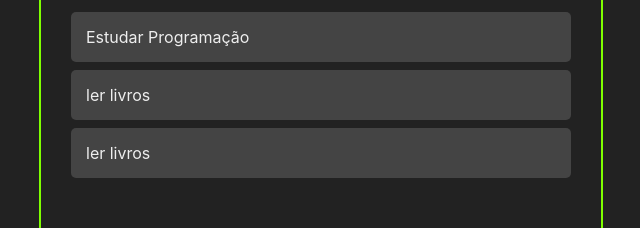
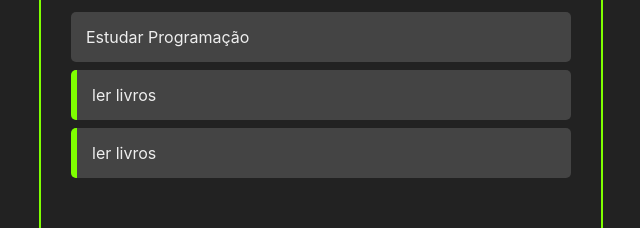
Before and after one commit to Hector-Lopes/React-List-ToDo, a React (Create React App) app: page / in a window 1280 px wide. Shown: the part 120-348 px from the top of the page, without its empty margins (319-959 px from the left). Built offline with nearby package versions, Linux system fonts and the light colour scheme.

Commit message:
feat: add new function to complete the tasks

```diff
--- a/src/App.jsx
+++ b/src/App.jsx
@@ -26,6 +26,16 @@
       completed: true,
     },
   ]);
+
+  const handleTaskClick = (taskId) => {
+    const newTasks = tasks.map((task) => {
+      if (task.id == taskId) return { ...task, completed: !task.completed };
+
+      return task;
+    });
+    SetTasks(newTasks);
+  };
+
   const handleTaskAddition = (tasktitle) => {
     const NewTasks = [
       ...tasks,
@@ -42,7 +52,7 @@
     <>
       <div className="container">
         <AddTask handleTaskAddition={handleTaskAddition} />
-        <Tasks tasks={tasks} />
+        <Tasks tasks={tasks} handleTaskClick={handleTaskClick} />
       </div>
     </>
   );
--- a/src/components/Task.jsx
+++ b/src/components/Task.jsx
@@ -1,8 +1,16 @@
 import React from 'react';
 import './Task.css';
 
-const Task = ({ task }) => {
-  return <div className="task-container">{task.title}</div>;
+const Task = ({ task, handleTaskClick }) => {
+  return (
+    <div
+      className="task-container"
+      onClick={() => handleTaskClick(task.id)}
+      style={task.completed ? { borderLeft: '6px solid chartreuse' } : {}}
+    >
+      <div className="task-title"> {task.title}</div>
+    </div>
+  );
 };
 
 export default Task;
--- a/src/components/Tasks.jsx
+++ b/src/components/Tasks.jsx
@@ -1,11 +1,11 @@
 import React from 'react';
 import Task from './Task';
 
-const Tasks = ({ tasks }) => {
+const Tasks = ({ tasks, handleTaskClick }) => {
   return (
     <>
       {tasks.map((task) => (
-        <Task task={task} />
+        <Task task={task} handleTaskClick={handleTaskClick} />
       ))}
     </>
   );
```
